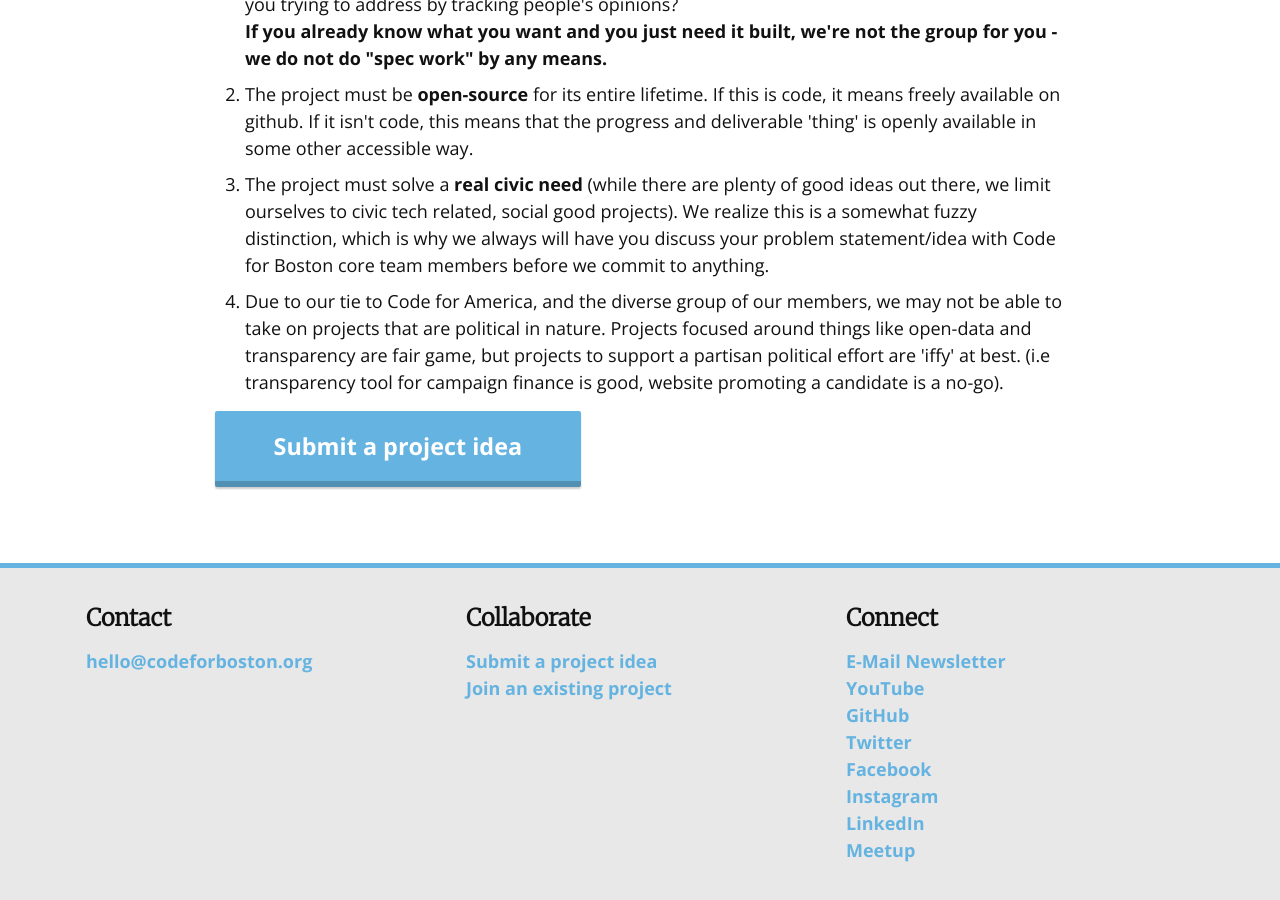
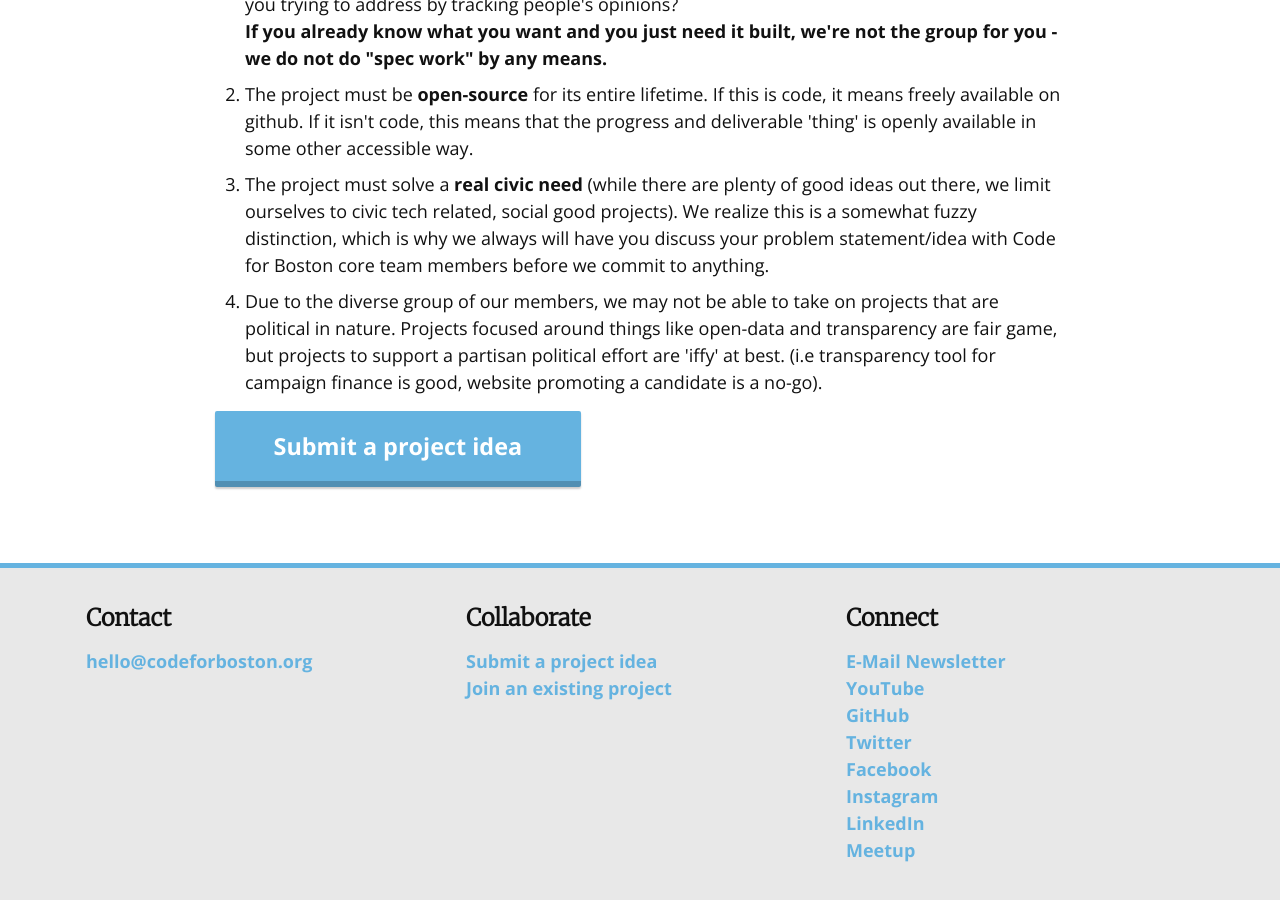
Before and after one commit to codeforboston/codeforboston.org, a Jekyll site: the page built from projects.html, in a window 1280 px wide and 900 px high, scrolled down 4287 px. Built offline with Jekyll 4.4.1, drawn with Linux system fonts in a browser that asks for light colours; nearby versions of some CDN libraries.

Commit message:
Removing cfa from work page

```diff
--- a/projects.html
+++ b/projects.html
@@ -160,7 +160,7 @@ type: inNavBar
 
       <li>The project must solve a <strong>real civic need</strong> (while there are plenty of good ideas out there, we limit ourselves to civic tech related, social good projects). We realize this is a somewhat fuzzy distinction, which is why we always will have you discuss your problem statement/idea with Code for Boston core team members before we commit to anything.</li>
 
-      <li>Due to our tie to Code for America, and the diverse group of our members, we may not be able to take on projects that are political in nature. Projects focused around things like open-data and transparency are fair game, but projects to support a partisan political effort are 'iffy' at best. (i.e transparency tool for campaign finance is good, website promoting a candidate is a no-go).</li>
+      <li>Due to the diverse group of our members, we may not be able to take on projects that are political in nature. Projects focused around things like open-data and transparency are fair game, but projects to support a partisan political effort are 'iffy' at best. (i.e transparency tool for campaign finance is good, website promoting a candidate is a no-go).</li>
     </ol>
     <a class="btn-secondary btn--large" href="https://docs.google.com/a/codeforboston.org/forms/d/1QosuVBXWVUH8vRHZChauOXRvPFQhwrn3vi0dDcZd80Y/viewform">Submit a project idea</a>
   </section>
```
